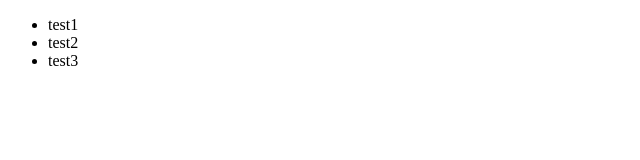
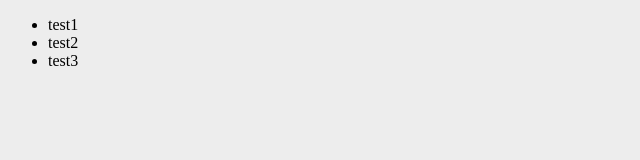
Before and after one commit to kilzid/redux-basic-workshop, a React app: page / in a window 1280 px wide. Shown: the whole page, without its empty margins (0-640 px from the left). Built offline with nearby package versions, Linux system fonts and the light colour scheme.

Commit message:
Add bg color to body

```diff
--- a/src/index.js
+++ b/src/index.js
@@ -1,6 +1,7 @@
 import React from 'react'
 import { render } from 'react-dom'
 import MyApp from './components/MyApp'
+import './style.scss'
 
 render(
   <MyApp />,
--- a/src/style.scss
+++ b/src/style.scss
@@ -1,5 +1,3 @@
-div {
-    h1 {
-        color: green;
-    }
+body {
+    background-color: #00000012;
 }
```
